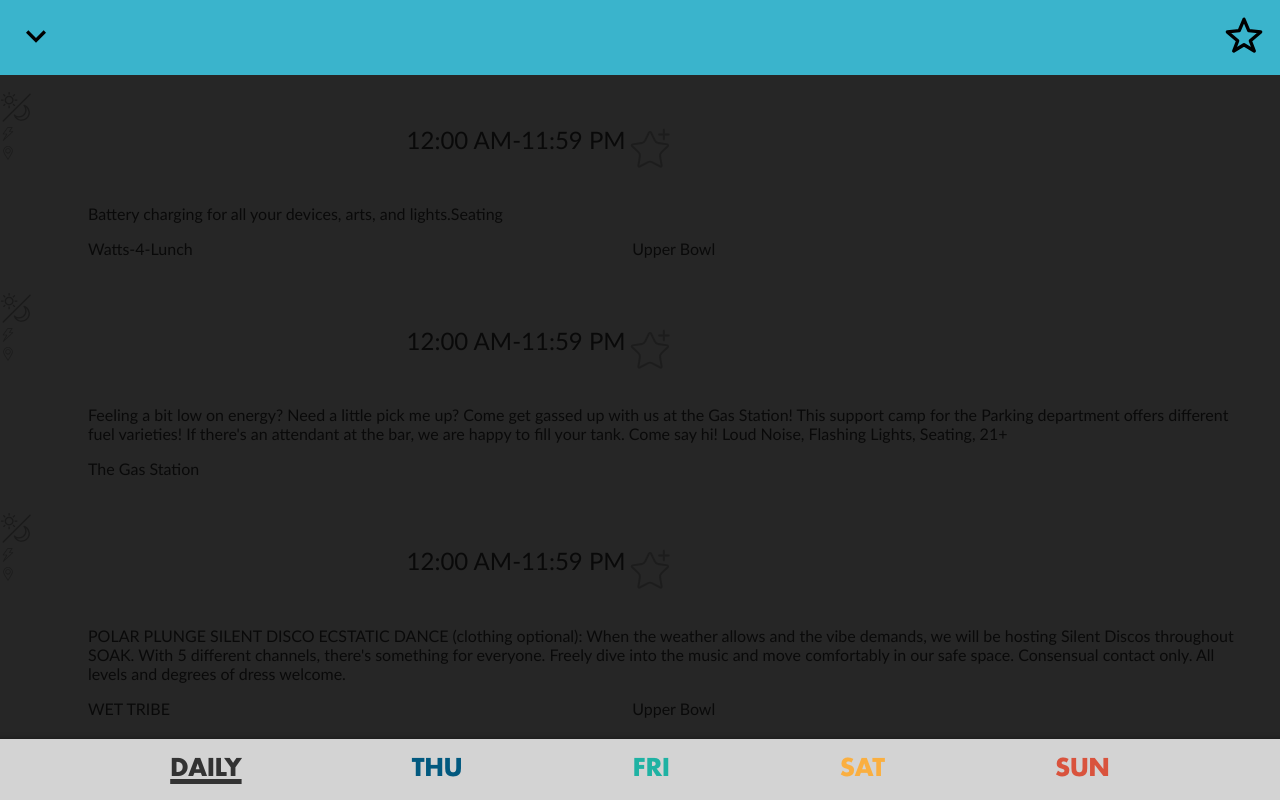
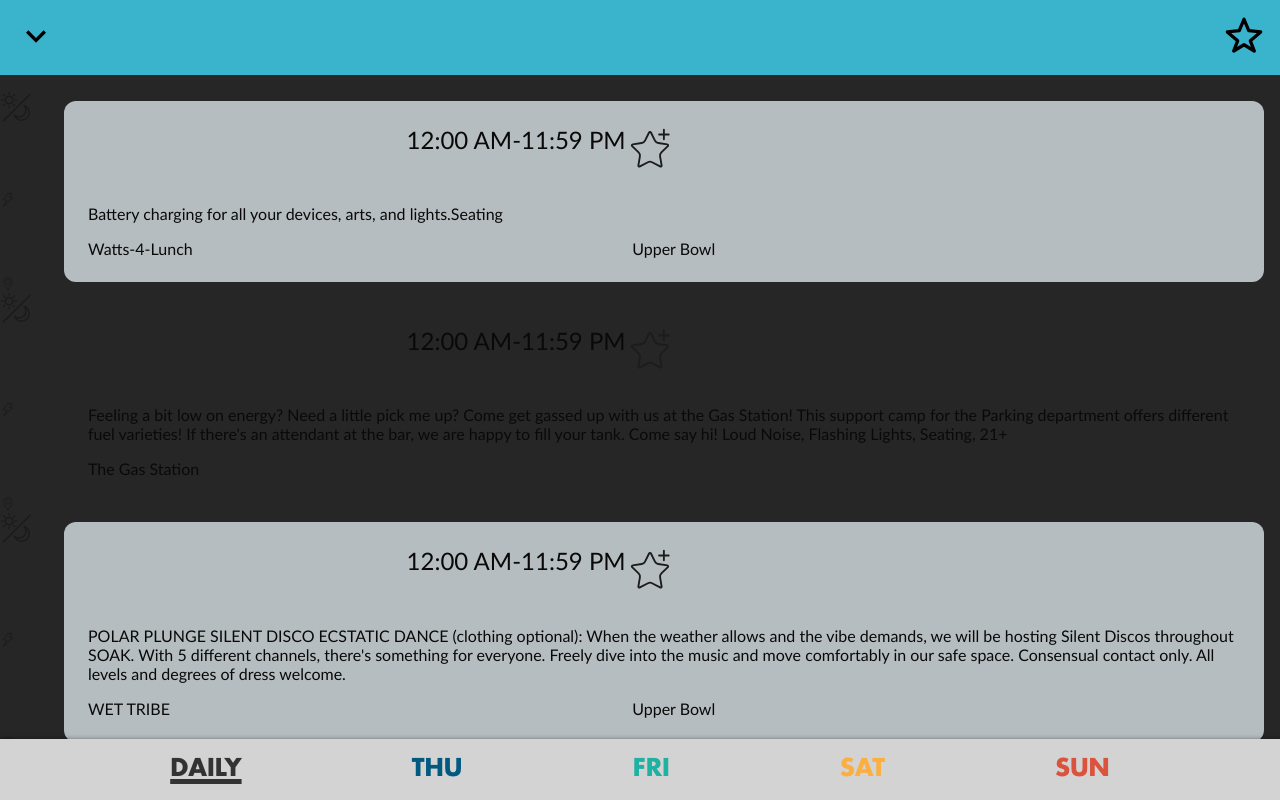
Before and after one commit to WWW-Wizards/SOAK-WWW, a React (Vite) app: page / in a window 1280 px wide. Shown: the top 800 px of the page. Built offline with nearby package versions, Linux system fonts and the light colour scheme.

Commit message:
WiP for tile setup

```diff
--- a/src/components/details/EventTile.jsx
+++ b/src/components/details/EventTile.jsx
@@ -5,14 +5,14 @@ import EventIcons from "./EventIcons";
 
 export const EventTile = (event) => {
   const area = {
-    "Main Field": "#75d4f5",
-    Mezzanine: "#A6f9b1",
-    "Forest Entry": "#Eff9a6",
-    "Upper Bowl East": "#F9e0a6",
-    "Lower Bowl": "",
-    Riverside: "",
-    "North Point Forest": "",
-    Meadow: "",
+    Mezzanine: "#E0E3EE",
+    "Lower Bowl": "#E0E3EE",
+    "Main Field": "#E7F0F4",
+    "Upper Bowl": "#E7F0F4",
+    Riverside: "#E7F0F4",
+    "North Point Forest": "#E7F0F4",
+    "Forest Entry": "#E5DAE7",
+    Meadow: "#E9F2E7",
   };
 
   // const toDo = ["calculate day/night/all day", "some events have no area"];
--- a/src/components/details/EventTile.scss
+++ b/src/components/details/EventTile.scss
@@ -2,6 +2,8 @@
   display: grid;
   grid-template-columns: 3em auto;
   grid-template-rows: 100%;
+
+  border: red;
 }
 
 .event-details {
@@ -15,6 +17,12 @@
   opacity: 75%;
 
   text-wrap: wrap;
+
+  &-icons {
+    display: flex;
+    flex-direction: column;
+    justify-content: space-between;
+  }
 
   &-title {
     display: grid;
```
